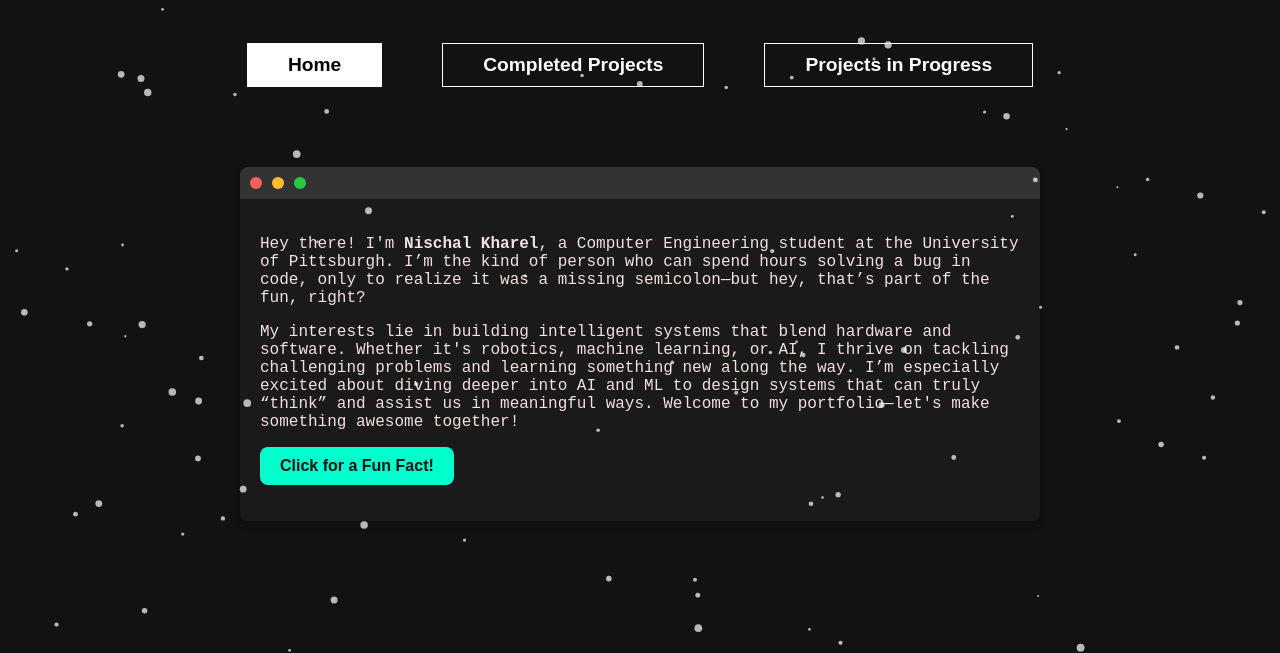
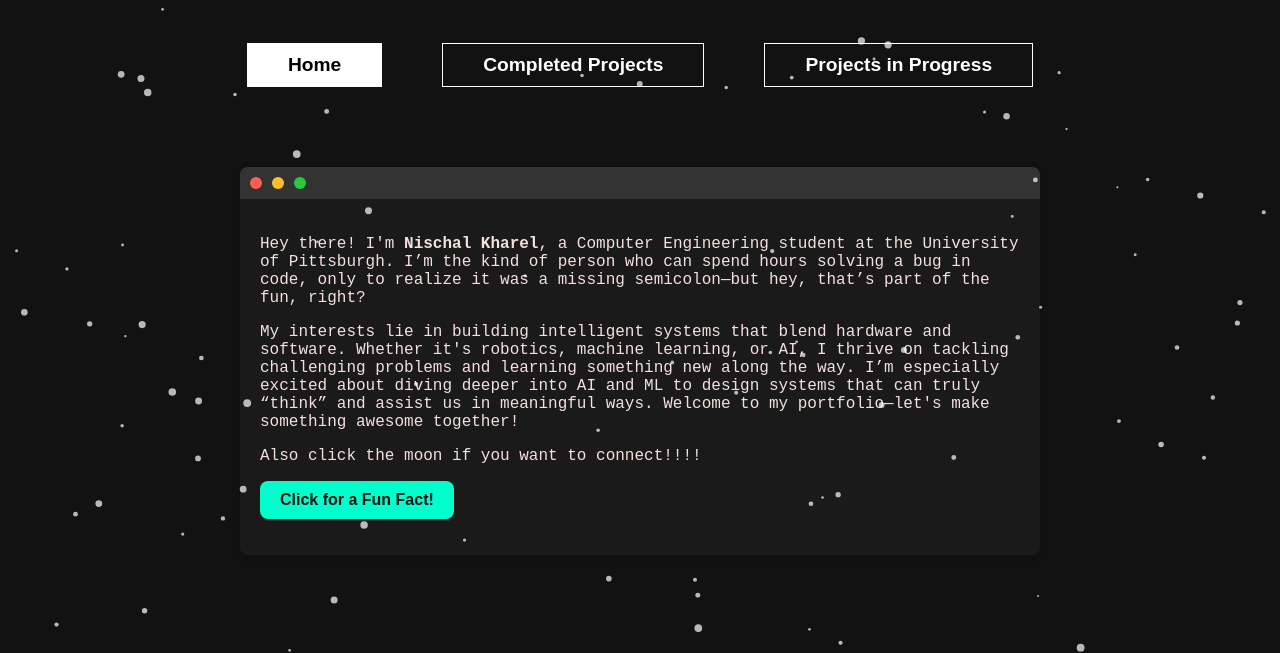
Before and after one commit to nischalkharel/nischalkharel, a plain HTML site: page index.html in a window 1280 px wide. Shown: the part 147-800 px from the top of the page. Drawn offline with Linux system fonts and the light colour scheme.

Commit message:
small change in index

```diff
--- a/index.html
+++ b/index.html
@@ -37,6 +37,7 @@
           <p>
             My interests lie in building intelligent systems that blend hardware and software. Whether it's robotics, machine learning, or AI, I thrive on tackling challenging problems and learning something new along the way. I’m especially excited about diving deeper into AI and ML to design systems that can truly “think” and assist us in meaningful ways. Welcome to my portfolio—let's make something awesome together!
           </p>
+          <p>Also click the moon if you want to connect!!!!</p>
           <button id="fact-button">Click for a Fun Fact!</button>
           <p id="fun-fact" class="hidden"></p>
         </div>
```
